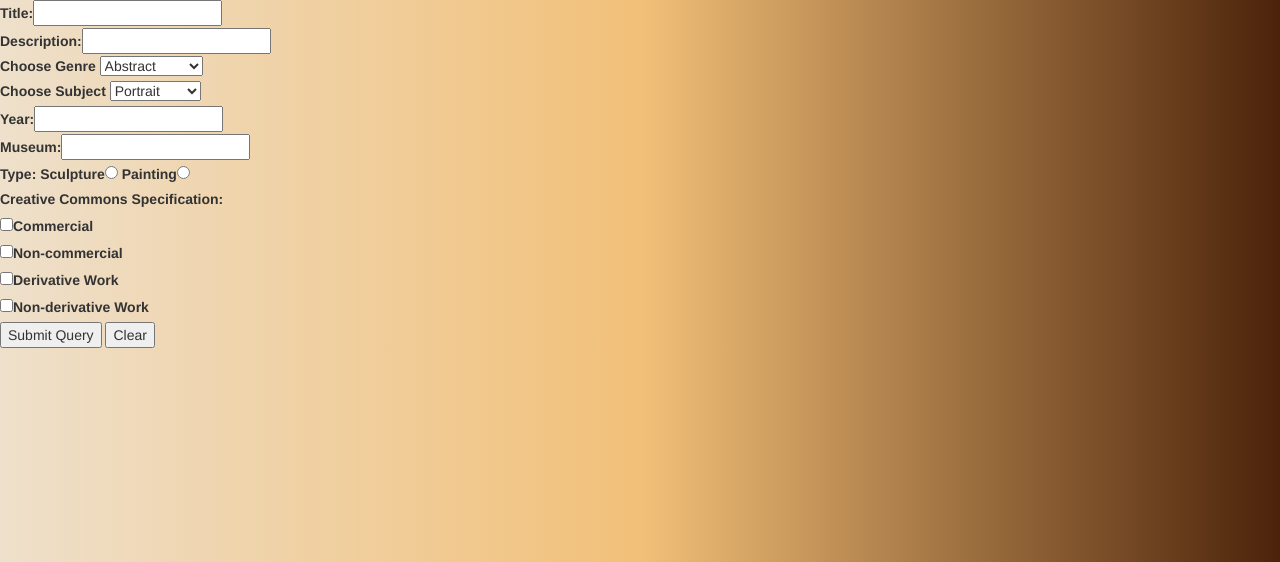
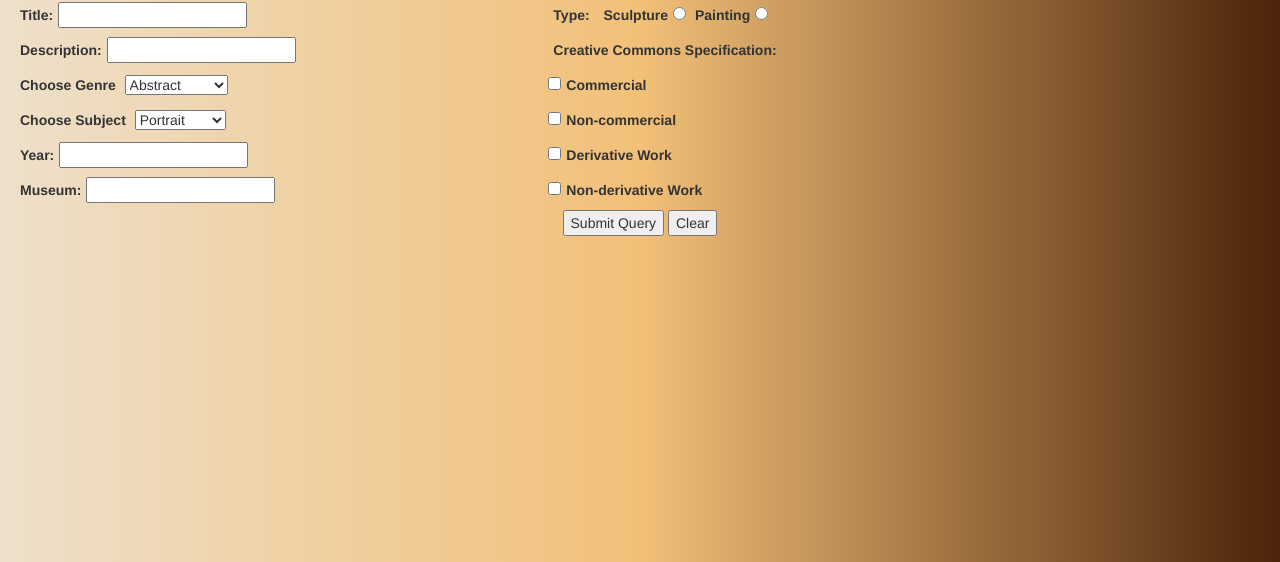
Before and after one commit to dmepaiyeda/Web-Applications-, a PHP site: page /lab3.html in a window 1280 px wide. Shown: the top 562 px of the page. Run offline with PHP 8.4, Linux system fonts and the light colour scheme.

Commit message:
Start of Lab 3 -- positioning of sections done

```diff
--- a/Labs/lab3.css
+++ b/Labs/lab3.css
@@ -1,3 +1,10 @@
 body{
     background: linear-gradient(to right, #EEE0CB, #F2C078, #4C230A)
 }
+
+#bottom{
+    text-align: center;
+}
+label{
+    padding: 5px;
+}
--- a/Labs/lab3.html
+++ b/Labs/lab3.html
@@ -8,7 +8,7 @@
 </head>
 <body>
     <form action="" method="post">
-        <div class="left">
+        <div class="col-sm-9 col-md-6 col-lg-5">
             <label for="title">Title: </label><input type="text" id="title"><br>
             <label for="description">Description: </label><input type="text" id="description"><br>
             <label for="genre">Choose Genre</label>
@@ -26,7 +26,7 @@
             <label for="year">Year:</label><input type="text" id="year"><br>
             <label for="museum">Museum:</label><input type="text" id="museum">
         </div>
-        <div class="centre">
+        <div class="col-sm-3 col-md-6 col-lg-7">
             <label>Type:</label>
                 <label>Sculpture</label><input name="group100" type="radio" id="sculpture" class="type">
                 <label>Painting</label><input name="group100" type="radio" id="painting" class="type"><br>
@@ -36,7 +36,7 @@
                 <input type="checkbox" name="CCS" id="Derivative Work"><label>Derivative Work</label><br>
                 <input type="checkbox" name="CCS" id="Non-derivative Work"><label>Non-derivative Work</label><br>
         </div>
-        <div class="bottom">
+        <div class="col-sm-12 col-md-12 col-lg-12" id="bottom">
             <button type="submit">Submit Query</button>
             <button type="reset">Clear</button>
         </div>
```
